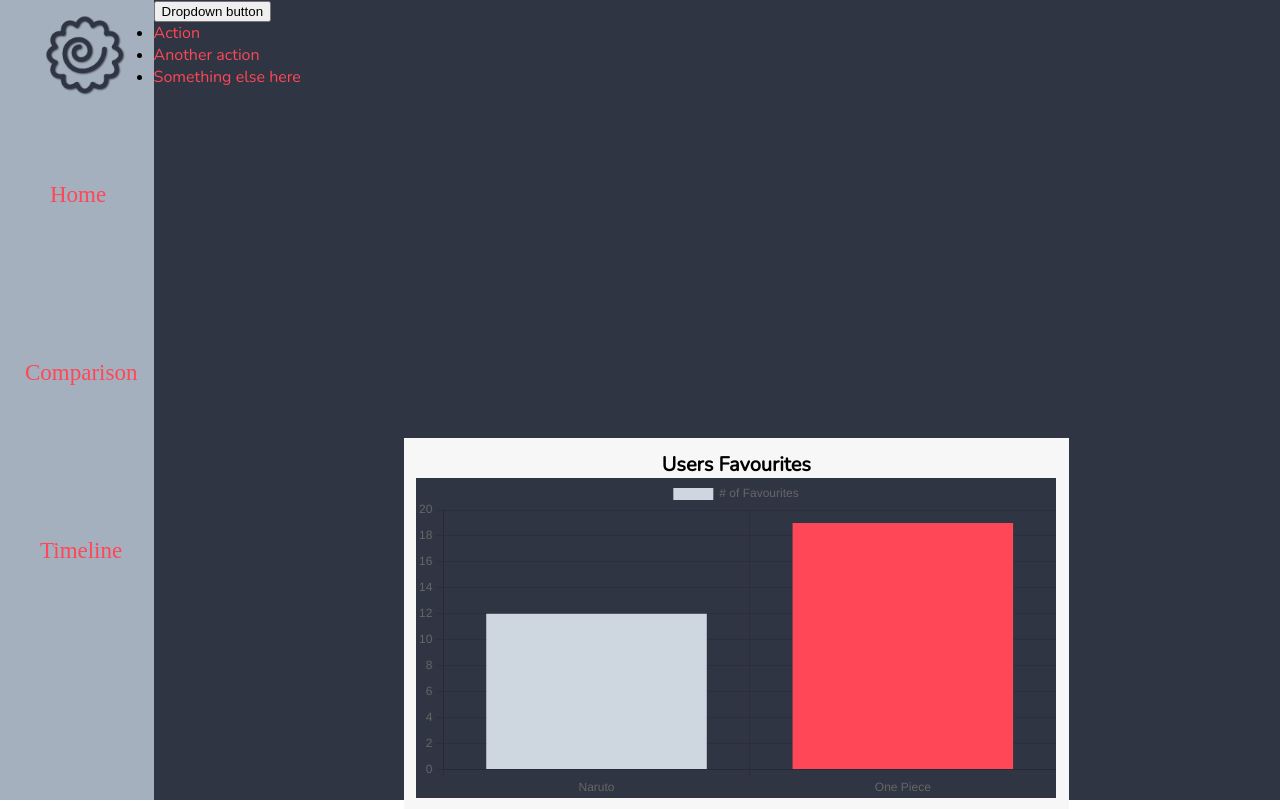
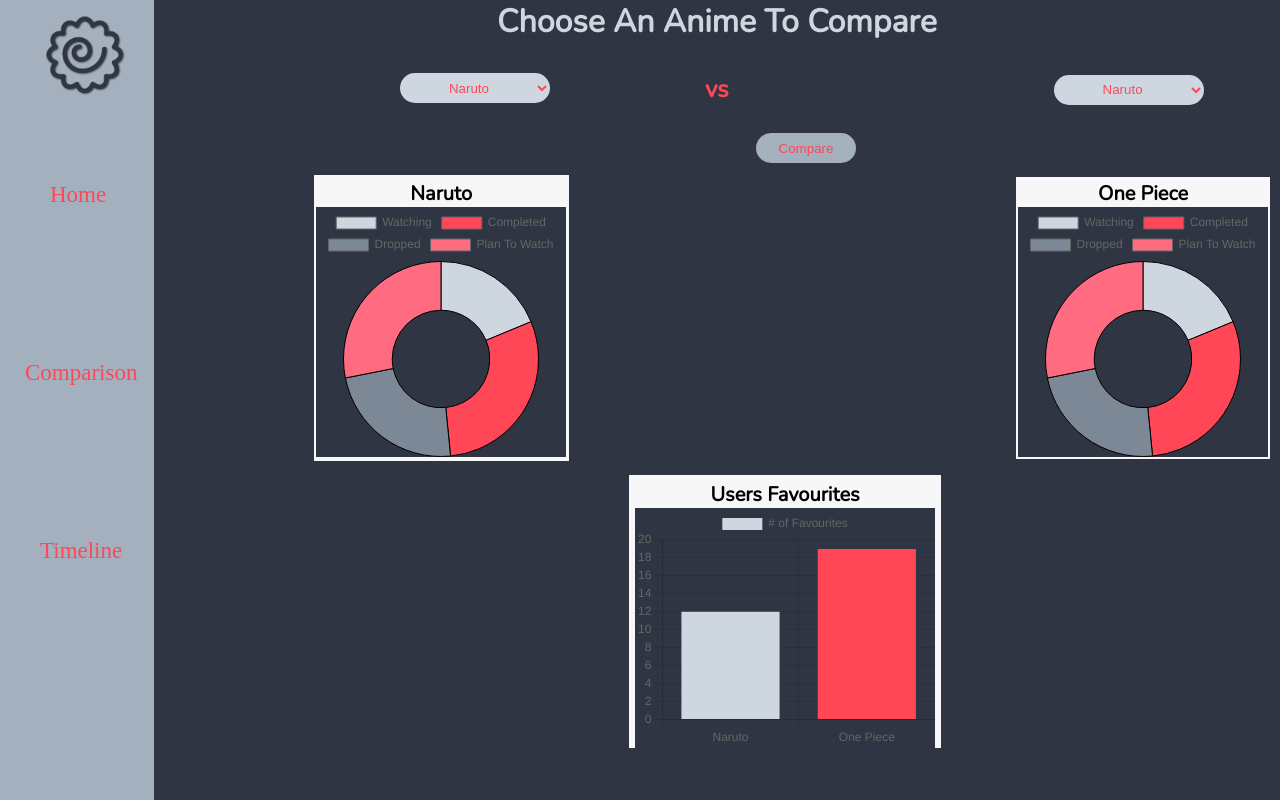
Before and after one commit to Tsebo200/AniX, a React (Create React App) app in the folder anix/: page /compare in a window 1280 px wide. Built offline with nearby package versions, Linux system fonts and the light colour scheme; no server answers.

Commit message:
Added 2 Doughnut graphs
Styled the doughnut graphs and added a dropdown, just need to make it all dynamic

```diff
--- a/anix/src/components/Comp.js
+++ b/anix/src/components/Comp.js
@@ -2,11 +2,11 @@
 import React from 'react';
 import axios from 'axios';
 import { Bar } from 'react-chartjs-2';
-import { Pie } from 'react-chartjs-2';
+import { Doughnut } from 'react-chartjs-2';
 
 axios.get("https://api.jikan.moe/v4/anime")
 .then((res)=>{
-
+    let name = res.data.data[0].title
 })
 
 const Comp = ()=>{
@@ -15,17 +15,80 @@
 
         <>
         <div className="main-container">
-        <div className='dropdown'>
-  <button class="btn btn-secondary dropdown-toggle" type="button" id="dropdownMenuButton1" data-bs-toggle="dropdown" aria-expanded="false">
-    Dropdown button
-  </button>
-  <ul className="dropdown-menu" aria-labelledby="dropdownMenuButton1">
-    <li><a className="dropdown-item" href="/compare">Action</a></li>
-    <li><a className="dropdown-item" href="/compare">Another action</a></li>
-    <li><a className="dropdown-item" href="/compare">Something else here</a></li>
-  </ul>
-</div>
-        <div className="componentInterior">
+            <h1 className='compare-heading'>Choose An Anime To Compare</h1>
+        <div className='dropdown-one'>
+            <form>
+                <select name="Animes">
+                    <option value="Naruto">Naruto</option>
+                    <option value="One Piece">One Piece</option>
+                    <option value="Cowboy Bebop">CowBoy Bebop</option>
+                    <option value="Trigun">Trigun</option>
+                    <option value="Bouken Ou Beet">Bouken Ou Beet</option>
+                    <option value="Initial D">Initial D</option>
+                </select>
+                <br></br>
+                <input className='compare-btn' type="submit" value="Compare"></input>
+            </form>
+        </div>
+        <h2 className='vs'>vs</h2>
+        <div className='dropdown-two'>
+            <form>
+                <select name="Animes">
+                    <option value="Naruto">Naruto</option>
+                    <option value="One Piece">One Piece</option>
+                    <option value="Cowboy Bebop">CowBoy Bebop</option>
+                    <option value="Trigun">Trigun</option>
+                    <option value="Bouken Ou Beet">Bouken Ou Beet</option>
+                    <option value="Initial D">Initial D</option>
+                </select>
+            </form>
+        </div>
+
+        <div className='doughnutGraph-one'>
+        <h1 className='table-heading'>Naruto</h1>
+        <Doughnut data = {{
+        labels: ['Watching','Completed','Dropped','Plan To Watch'],
+        datasets: [{
+            label: '# of Votes',
+            data: [12, 19, 15, 18],
+            backgroundColor: [
+                '#CED6E0',
+                '#FF4757',
+                '#7D8897',
+                '#FF6B81',
+            ],
+            borderColor: [
+
+            ],
+            borderWidth: 1
+        }]
+    }}
+    />
+
+    <div className='doughnutGraph-two'>
+    <h1 className='table-heading'>One Piece</h1>
+        <Doughnut data = {{
+        labels: ['Watching','Completed','Dropped','Plan To Watch'],
+        datasets: [{
+            label: '# of Votes',
+            data: [12, 19, 15, 18],
+            backgroundColor: [
+                '#CED6E0',
+                '#FF4757',
+                '#7D8897',
+                '#FF6B81',
+            ],
+            borderColor: [
+
+            ],
+            borderWidth: 1
+        }]
+    }}
+    />
+    </div>
+        </div>
+
+        <div className="barGraph">
             <h1 className='table-heading'>Users Favourites</h1>
         <Bar
             data={{
--- a/anix/src/index.css
+++ b/anix/src/index.css
@@ -243,14 +243,14 @@
   font-family: 'Nunito';
 }
 
-.componentInterior{
-  width: 640px;
-  height: 40vh;
+.barGraph{
+  width: 300px;
+  height: 30vh;
   background-color: #F7f7f7;
   margin-top: 350px;
-  margin-left: 250px;
-  padding: 1%;
-  padding-bottom: 3%;
+  margin-left: 60px;
+  padding: 0.5%;
+  padding-bottom: 2.1%;
   float: left;
 }
 .table-heading{
@@ -261,3 +261,67 @@
   background-color: #2F3542;
   color: #ffa502;
 }
+
+select{
+  width: 150px;
+  height: 30px;
+  border-radius: 50px;
+  border: none;
+  color: #FF4757;
+  text-align: center;
+  background-color: #CED6E0;
+}
+
+.compare-heading{
+  text-align: center;
+  color: #CED6E0;
+}
+
+.dropdown-one{
+  margin-left: 400px;
+  margin-top: 30px;
+}
+
+h2{
+ text-align: center;
+ margin-top: -90px;
+ color: #FF4757;
+}
+
+.dropdown-two{
+  margin-left: 900px;
+  margin-top: -50px;
+  float: left;
+}
+
+.compare-btn{
+  width: 100px;
+  height: 30px;
+  margin-left: 356px;
+  margin-top: 30px;
+  border-radius: 50px;
+  border: none;
+  color: #FF4757;
+  text-align: center;
+  background-color: #A4B0BE;
+}
+
+.doughnutGraph-one{
+  width: 250px;
+  background-color: #F7f7f7;
+  margin-top: 50px;
+  margin-left: 160px;
+  padding: 0.2%;
+  padding-top: 0.4%;
+  float: left;
+}
+
+.doughnutGraph-two{
+  width: 250px;
+  background-color: #F7f7f7;
+  margin-top: -280px;
+  margin-left: 700px;
+  padding: 0.8%;
+  padding-top: 1%;
+  float: left;
+}
```
